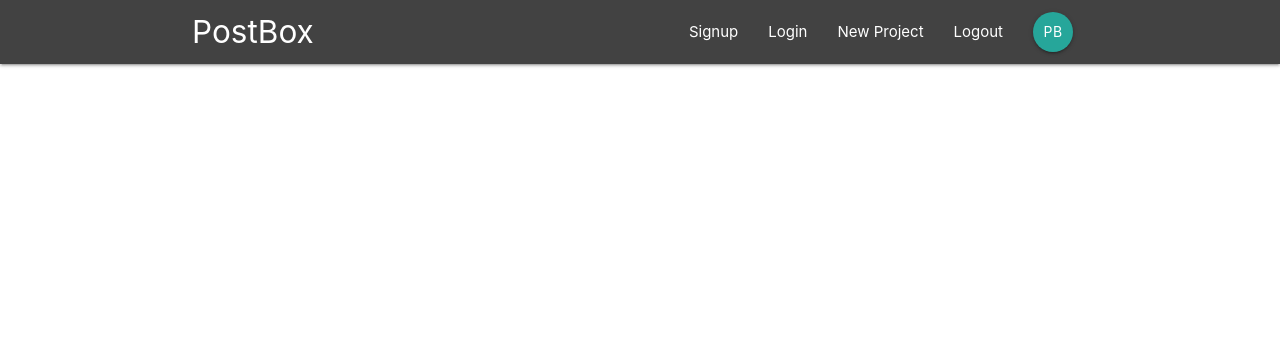
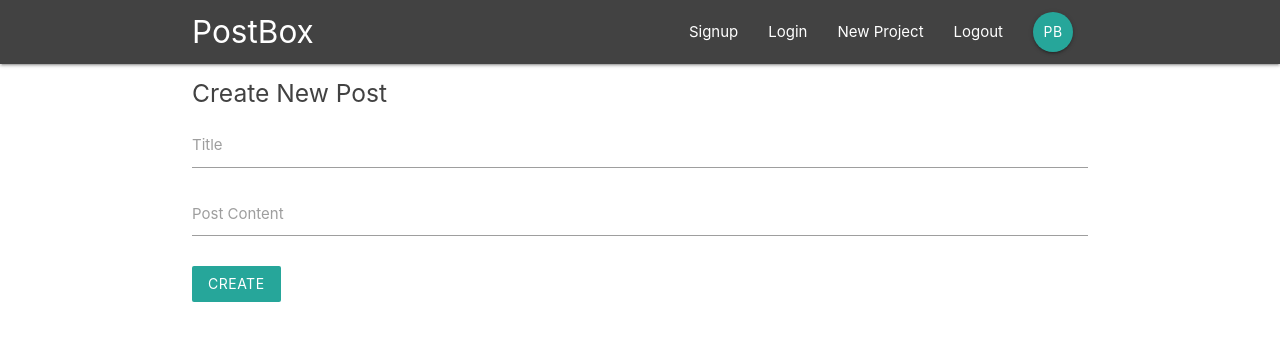
Before and after one commit to trymycode/PostBox-App, a React (Create React App) app: page /create-post in a window 1280 px wide. Shown: the top 340 px of the page. Built offline with nearby package versions, Linux system fonts and the light colour scheme.

Commit message:
Created CreateCommentncomponent

```diff
--- a/src/App.js
+++ b/src/App.js
@@ -6,6 +6,7 @@ import Profile from "./components/profileDetails/Profile";
 import PostDetails from "./components/posts/PostDetails";
 import SignedIn from "./components/auth/SignedIn";
 import SignedUp from "./components/auth/SignedUp";
+import CreatePost from "./components/posts/CreatePost";
 function App() {
   return (
     <BrowserRouter>
@@ -15,6 +16,7 @@ function App() {
           <Route exact path="/" component={Profile} />
           <Route path="/signup" component={SignedUp} />
           <Route path="/signin" component={SignedIn} />
+          <Route path="/create-post" component={CreatePost} />
           <Route path="/post/:id" component={PostDetails} />
         </Switch>
       </div>
--- a/src/components/auth/SignedUp.js
+++ b/src/components/auth/SignedUp.js
@@ -50,7 +50,7 @@ handleSubmit = (e) =>{
                        <input type="text" id="profilePic" onChange={this.handleChange}/>
                    </div>
                    <div className="input-field">
-                       <button className="btn skyblue lighten-1 z-depth-0">Login</button>
+                       <button className="btn skyblue lighten-1 z-depth-0">Sign up</button>
                    </div>
                    </form>
             </div>
--- /dev/null
+++ b/src/components/posts/CreateComment.js
@@ -0,0 +1,39 @@
+import React, { Component } from "react";
+import "../../styles/CreateComment.css";
+export class CreateComment extends Component {
+  constructor(props) {
+    super(props);
+
+    this.state = {
+      comment: "",
+    };
+  }
+  handleChange = (e) => {
+    this.setState({
+      [e.target.id]: e.target.value,
+    });
+  };
+  handleSubmit = (e) => {
+    e.preventDefault();
+    console.log("submitted", this.state);
+  };
+  render() {
+    return (
+      <div className="container">
+        <form className="white comment-form" onSubmit={this.handleSubmit}>
+          <input
+            type="text"
+            id="comment"
+            onChange={this.handleChange}
+            className="create-comment-input"
+            placeholder="create comment"
+            autoFocus
+          />
+          <input type="submit" className="create-comment-button" />
+        </form>
+      </div>
+    );
+  }
+}
+
+export default CreateComment;
--- a/src/components/posts/CreatePost.js
+++ b/src/components/posts/CreatePost.js
@@ -0,0 +1,46 @@
+import React, { Component } from 'react'
+
+export class CreatePost extends Component {
+    constructor(props) {
+        super(props)
+
+        this.state = {
+           title: "",
+           content: ""
+        }
+    }
+handleChange = (e) =>{
+    this.setState({
+        [e.target.id]: e.target.value
+    })
+}
+handleSubmit = (e) =>{
+    e.preventDefault();
+    console.log("submitted",this.state);
+}
+
+    render() {
+        return (
+            <div className="container">
+               <form className="white" onSubmit={this.handleSubmit}>
+                   <h5 className="grey-text text-darken-3">
+                      Create New Post
+                   </h5>
+                   <div className="input-field">
+                       <label htmlFor="title">Title</label>
+                       <input type="text" id="title" onChange={this.handleChange}/>
+                   </div>
+                   <div className="input-field">
+                       <label htmlFor="content">Post Content</label>
+                       <textarea id="content" className="materialize-textarea" onChange={this.handleChange}></textarea>
+                   </div>
+                   <div className="input-field">
+                       <button className="btn skyblue lighten-1 z-depth-0">Create</button>
+                   </div>
+                   </form>
+            </div>
+        )
+    }
+}
+
+export default CreatePost;
--- a/src/components/posts/PostDetails.js
+++ b/src/components/posts/PostDetails.js
@@ -1,7 +1,7 @@
 import React,{ Component } from "react";
 import PostLike from "./PostLike";
 import Comment from "./Comment";
-
+import CreateComment from "./CreateComment";
 class PostDetails extends Component {
   constructor(props) {
     super(props)
@@ -28,11 +28,7 @@ class PostDetails extends Component {
           <PostLike />
           <div className="card-action gret lighten-4">
             {/* add create comment box */}
-            <input
-            type="text"
-            placeholder="post a comment"
-            className="comment-inbox"
-          />
+            <CreateComment/>
             <Comment />
             <Comment />
             <Comment />
--- /dev/null
+++ b/src/styles/CreateComment.css
@@ -0,0 +1,26 @@
+form.white.comment-form {
+  display: flex;
+  margin-left: -49px;
+}
+.create-comment-input {
+  white-space: nowrap;
+  overflow: hidden;
+  text-overflow: ellipsis;
+}
+input.create-comment-button {
+  margin-left: 10px;
+  height: 40px;
+  border-radius: 5px;
+  text-align: center;
+  background-color: skyblue;
+  color: #444;
+  border: none;
+  padding: 5px 10px;
+  box-shadow: none;
+  outline: none;
+  cursor: pointer;
+}
+input.create-comment-button:hover{
+  background-color: #777;
+  color: white;
+}
```
